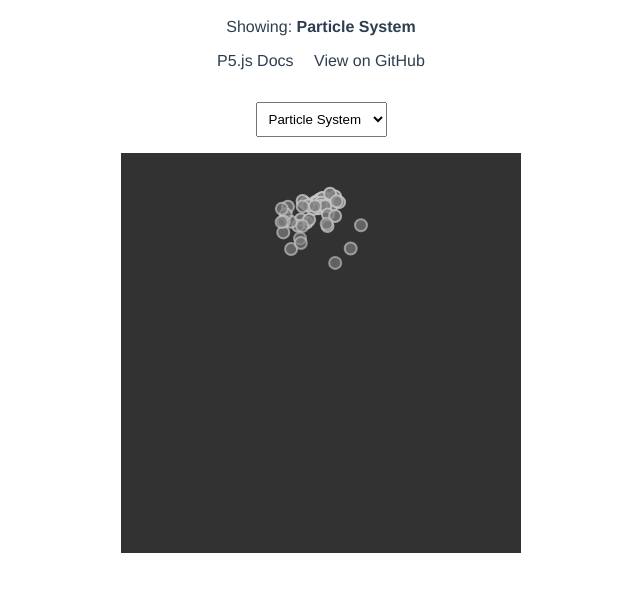
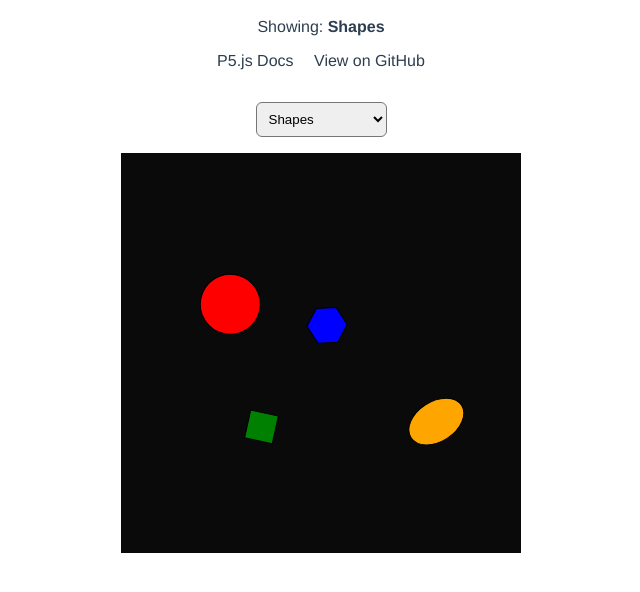
Before and after one commit to StillScripts/p5-starter, a website built with Vite: page index.html in a window 1280 px wide. Shown: the part 96-688 px from the top of the page, without its empty margins (319-959 px from the left). Built offline with nearby package versions, Linux system fonts and the light colour scheme; animation ran at ten frames a second.

Commit message:
Setup shapes animation
Create and design an animation that renders rotating shapes.

```diff
--- a/src/main.ts
+++ b/src/main.ts
@@ -5,7 +5,7 @@ import { Header, SketchSelector, SketchContainer } from "./components";
 
 const CONTAINER_ID = "sketch-container";
 const SELECT_ID = "animation-selector";
-let currentSketch: SketchKey = "ParticleSystem";
+let currentSketch: SketchKey = "Shapes";
 
 const app = document.querySelector<HTMLDivElement>("#app")!;
 
@@ -17,7 +17,16 @@ app.innerHTML = `
   </main>
 `;
 
-function fillSketchContainer() {
+function setSketch(key: SketchKey) {
+  try {
+    currentSketch = key; // Change the animation
+    renderSketch(); // Fill the sketch container with the new animation
+  } catch (error) {
+    console.log("Error with new selection: ", error);
+  }
+}
+
+function renderSketch() {
   // Get the sketch container
   const container = document.querySelector<HTMLDivElement>("#" + CONTAINER_ID);
   // Remove existing animation
@@ -33,15 +42,6 @@ function fillSketchContainer() {
   new p5(sketchMap[currentSketch], sketchDiv);
 }
 
-function selectNewSketch(key: SketchKey) {
-  try {
-    currentSketch = key; // Change the animation
-    fillSketchContainer(); // Fill the sketch container with the new animation
-  } catch (error) {
-    console.log("Error with new selection: ", error);
-  }
-}
-
 function init() {
   try {
     // Firstly, add an event listener to the existing select input
@@ -53,12 +53,12 @@ function init() {
       const select = e.target as HTMLSelectElement;
       const value = select.value as SketchKey;
       if (value !== currentSketch) {
-        selectNewSketch(value);
+        setSketch(value);
       }
     });
 
     // Get the sketch container and append a div that will hold the sketch canvas
-    fillSketchContainer();
+    renderSketch();
   } catch (error) {
     console.log("Error with initiating app: ", error);
   }
--- a/src/sketches/ParticleSystem/index.ts
+++ b/src/sketches/ParticleSystem/index.ts
@@ -19,7 +19,7 @@ export default function particleSystemSketch(p: p5) {
   };
 
   p.draw = () => {
-    p.background(50);
+    p.background(10);
     system.addParticle(p);
     system.run(p);
   };
--- a/src/sketches/Polygons/classes.ts
+++ /dev/null
@@ -1,35 +0,0 @@
-import p5 from "p5";
-import { Coordinate } from "../types";
-
-/**
- * A simple shape with points representing the its coordinates.
- */
-export class Polygon {
-  radius: number;
-  sides: number;
-  points: Coordinate[];
-
-  constructor(p: p5, radius: number = 50, sides: number = 4, points?: Coordinate[]) {
-    this.radius = radius;
-    this.sides = sides;
-    this.points = points || this.createRegularPoints(p, sides, radius);
-  }
-
-  /**
-   *
-   * @param {p5} p - The p5.js object
-   * @param {number} sides - The number of sides the shape has
-   * @param {number} radius - The radius of the shape
-   * @returns {Coordinate[]} - The array of points that represent the shapes corners
-   */
-  createRegularPoints(p: p5, sides: number, radius: number): Coordinate[] {
-    const points: Coordinate[] = [];
-    const angle = p.TWO_PI / sides;
-    for (let i = 0; i < p.TWO_PI; i += angle) {
-      let sx = p.cos(i) * radius;
-      let sy = p.sin(i) * radius;
-      points.push({ x: sx, y: sy });
-    }
-    return points;
-  }
-}
--- /dev/null
+++ b/src/sketches/RotatingShapes/classes.ts
@@ -0,0 +1,147 @@
+import p5 from "p5";
+import { Coordinate, ShapeType } from "../types";
+
+/**
+ * A basic form in the p5.js canvas with a color, a location on the canvas.
+ * and a radius for its size.
+ */
+export class Shape {
+  color: string;
+  location: Coordinate;
+  radius: number;
+  type: ShapeType;
+  // The variables below are only here to enable polymorphic usage of Shape children
+  points?: Coordinate[];
+  width?: number;
+  height?: number;
+  constructor(
+    color: string,
+    location: Coordinate,
+    radius: number,
+    type: ShapeType
+  ) {
+    this.color = color;
+    this.location = location;
+    this.radius = radius;
+    this.type = type;
+  }
+}
+
+/**
+ * A circle shape that will be rendered with p5.circle()
+ */
+export class Circle extends Shape {
+  constructor(color: string, location: Coordinate, radius: number = 50) {
+    super(color, location, radius, "circle");
+  }
+}
+
+/**
+ * An ellipse shape that will be rendered with p5.circle()
+ */
+export class Ellipse extends Shape {
+  constructor(
+    color: string,
+    location: Coordinate,
+    width: number,
+    height: number
+  ) {
+    super(color, location, 50, "ellipse");
+    this.width = width;
+    this.height = height;
+  }
+}
+
+/**
+ * A shape with a specific number of sides and points representing the position
+ * of each of its corners.
+ */
+export class Polygon extends Shape {
+  sides: number;
+
+  constructor(
+    p: p5,
+    color: string,
+    location: Coordinate,
+    radius: number = 50,
+    sides: number = 4,
+    points?: Coordinate[]
+  ) {
+    super(color, location, radius, "polygon");
+    this.location = location;
+    this.radius = radius;
+    this.sides = sides;
+    this.points =
+      points || this.createRegularPoints(p, location, sides, radius);
+  }
+
+  /**
+   * Generate the corners of a regular polygon
+   * @param {p5} p - The p5.js object
+   * @param {Coordinate} location - The central location of the shape on the canvas
+   * @param {number} sides - The number of sides the shape has
+   * @param {number} radius - The radius of the shape
+   * @returns {Coordinate[]} - The array of points that represent the shapes corners
+   */
+  createRegularPoints(
+    p: p5,
+    location: Coordinate,
+    sides: number,
+    radius: number
+  ): Coordinate[] {
+    const { x, y } = location;
+    const points: Coordinate[] = [];
+    const angle = p.TWO_PI / sides;
+    for (let i = 0; i < p.TWO_PI; i += angle) {
+      let sx = x + p.cos(i) * radius;
+      let sy = y + p.sin(i) * radius;
+      points.push({ x: sx, y: sy });
+    }
+    return points;
+  }
+}
+
+/**
+ * The object which holds all the shapes and renders each one on the canvas
+ * while also applying rotation
+ */
+export class RotatingShapes {
+  shapes: Shape[];
+  constructor(shapes: Shape[]) {
+    this.shapes = shapes;
+  }
+
+  /**
+   * Render each shape on the canvas and apply rotation
+   * @param {p5} p - The p5.js object
+   */
+  run(p: p5) {
+    this.shapes.forEach((shape) => {
+      const { color, location, type, radius, points, width, height } = shape;
+
+      p.push();
+      p.translate(p.width / 2, p.height / 2);
+      p.fill(p.color(color));
+      p.rotate(p.frameCount / 50); // Apply rotation
+
+      // Apply a different rendering method based on the shape type
+      switch (type) {
+        case "circle":
+          p.circle(location.x, location.y, radius * 2);
+          break;
+        case "ellipse":
+          if (width && height) p.ellipse(location.x, location.y, width, height);
+          break;
+        case "polygon":
+          p.beginShape();
+          points && points.forEach((point) => p.vertex(point.x, point.y));
+          p.endShape(p.CLOSE);
+          break;
+        default:
+          p.circle(location.x, location.y, radius * 2);
+          break;
+      }
+      p.pop();
+    });
+  }
+}
--- a/src/sketches/Polygons/index.ts
+++ b/src/sketches/RotatingShapes/index.ts
@@ -1,4 +1,4 @@
-import { Polygon } from "./classes";
+import { Circle, Ellipse, Polygon, RotatingShapes } from "./classes";
 import p5 from "p5";
 
 /**
@@ -11,18 +11,20 @@ import p5 from "p5";
  *
  */
 export default function polygonsSketch(p: p5) {
+  let painter: RotatingShapes;
+
   p.setup = () => {
     p.createCanvas(400, 400);
+    painter = new RotatingShapes([
+      new Circle("red", { x: -90, y: 50 }, 30),
+      new Ellipse("orange", { x: 120, y: -60 }, 40, 60),
+      new Polygon(p, "green", { x: 30, y: 90 }, 20, 4),
+      new Polygon(p, "blue", { x: -20, y: -20 }, 20, 6),
+    ]);
   };
 
   p.draw = () => {
-    p.background(50);
-    p.push();
-    p.translate(p.width / 2, p.height / 2);
-    p.beginShape();
-    const shape = new Polygon(p, 70, 5);
-    shape.points.forEach((point) => p.vertex(point.x, point.y));
-    p.endShape(p.CLOSE);
-    p.pop();
+    p.background(10);
+    painter.run(p);
   };
 }
--- a/src/sketches/index.ts
+++ b/src/sketches/index.ts
@@ -1,2 +1,2 @@
-export { default as particleSystemSketch } from './ParticleSystem';
-export { default as polygonsSketch } from "./Polygons";
+export { default as particleSystemSketch } from "./ParticleSystem";
+export { default as polygonsSketch } from "./RotatingShapes";
--- a/src/sketches/sketchMap.ts
+++ b/src/sketches/sketchMap.ts
@@ -1,8 +1,9 @@
+import type p5 from "p5";
 import { particleSystemSketch, polygonsSketch } from ".";
 
-export const sketchMap = {
+export const sketchMap: Record<string, (p: p5) => void> = {
+  Shapes: polygonsSketch,
   ParticleSystem: particleSystemSketch,
-  Polygon: polygonsSketch,
 } as const;
 
 export type SketchKey = keyof typeof sketchMap;
--- a/src/sketches/types.ts
+++ b/src/sketches/types.ts
@@ -2,3 +2,5 @@ export interface Coordinate {
   x: number;
   y: number;
 }
+
+export type ShapeType = "circle" | "ellipse" | "polygon";
--- a/src/style.css
+++ b/src/style.css
@@ -17,6 +17,7 @@ main {
 select {
   margin: 1rem;
   padding: 0.5rem;
+  border-radius: 6px;
 }
 
 a {
```
Also changed, not shown: src/sketches/ParticleSystem/classes.ts (+14 -1 lines).
